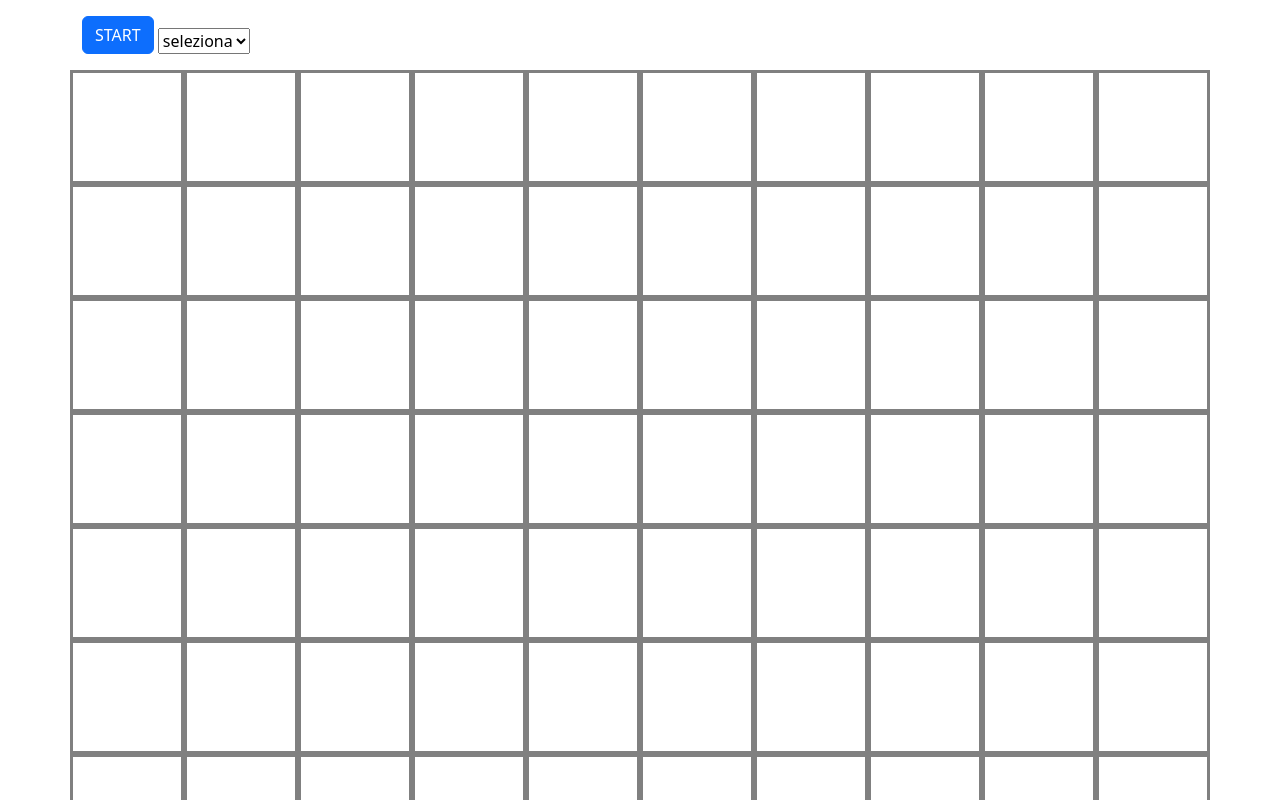
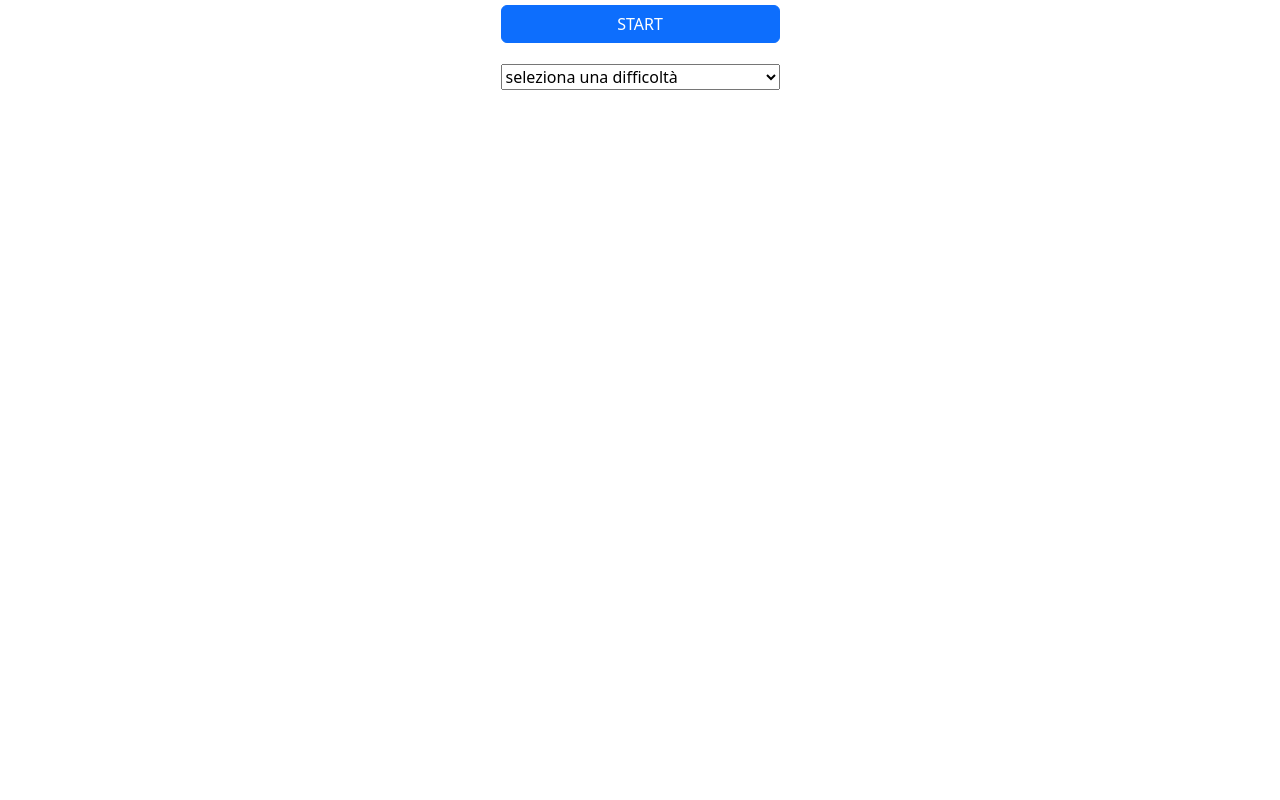
Before and after one commit to FrancescoPepi/js-campominato-grid, a plain HTML site: page index.html in a window 1280 px wide. Both pictures are taken after a click on the button "START". Shown: the top 800 px of the page. Drawn offline with nearby package versions, Linux system fonts and the light colour scheme.

Commit message:
fix style

```diff
--- a/JS/main.js
+++ b/JS/main.js
@@ -1,13 +1,12 @@
 // richiamo variabili
 const playButton = document.getElementById("play-game");
 const cellContainer = document.getElementById("cell-group");
+const difficulty = document.getElementById("difficulty");
 
 // button start
 playButton.addEventListener("click", function () {
-  const difficulty = document.getElementById("difficulty").value;
-  const cellsTotalDifficulty = difficultySelect(difficulty);
-  console.log(cellsTotalDifficulty + "prova");
-  gridGenerate(cellsTotalDifficulty, cellContainer);
+  let cellsTotal = parseInt(difficulty.value);
+  gridGenerate(cellsTotal, cellContainer);
 });
 
 /**
@@ -31,13 +30,7 @@ function cellCreation(cellsTotal, i) {
   const cell = document.createElement("li");
   cell.setAttribute("data-index", i);
   cell.classList.add("cell");
-  if (cellsTotal < 81) {
-    cell.classList.add("lg-7");
-  } else if (cellsTotal > 81) {
-    cell.classList.add("lg-10");
-  } else {
-    cell.classList.add("lg-9");
-  }
+  cell.classList.add("lg-" + cellsTotal);
   cell.addEventListener("click", function () {
     if (cell.innerText == "") {
       const index = parseInt(this.getAttribute("data-index"));
@@ -52,23 +45,3 @@ function cellCreation(cellsTotal, i) {
   //   cell.innerText = randomNumber;
   cellContainer.appendChild(cell);
 }
-
-/**
- * Funzione che seleziona la difficoltà
- * @param {int} difficulty parametro della difficoltà selezionata.
- * @returns  numero per la difficoltà
- */
-function difficultySelect(difficulty) {
-  let cellsTotal = 10 * 10;
-
-  if (difficulty == 2) {
-    cellsTotal = 9 * 9;
-    console.log(cellsTotal);
-    return cellsTotal;
-  } else if (difficulty == 3) {
-    cellsTotal = 7 * 7;
-    console.log(cellsTotal);
-    return cellsTotal;
-  }
-  return cellsTotal;
-}
--- a/css/style.css
+++ b/css/style.css
@@ -7,25 +7,37 @@
   align-items: center;
 }
 
-.lg-10 {
+.lg-100 {
   width: calc(100% / 10);
   aspect-ratio: 1/1;
 }
 
-.lg-9 {
+.lg-81 {
   width: calc(100% / 9);
   aspect-ratio: 1/1;
 }
 
-.lg-7 {
+.lg-49 {
   width: calc(100% / 7);
   aspect-ratio: 1/1;
 }
 
 #cell-group {
+  margin: 0 auto;
+  width: 600px;
+  aspect-ratio: 1/1;
   padding: 0;
+}
+#global-container {
+  display: flex;
+  flex-direction: column;
+  align-items: center;
 }
 
 .cell-active {
   background-color: lightblue;
 }
+
+#global-container > * {
+  margin: 5px;
+}
--- a/index.html
+++ b/index.html
@@ -28,13 +28,13 @@
     <title>Griglia Campo Minato</title>
   </head>
   <body>
-    <div class="container mt-3">
-      <button id="play-game" class="btn btn-primary mb-3">START</button>
-      <select id="difficulty">
-        <option value="">seleziona</option>
-        <option value="1">Facile</option>
-        <option value="2">Medio</option>
-        <option value="3">Difficile</option>
+    <div id="global-container" class="container">
+      <button id="play-game" class="btn btn-primary mb-3 col-3">START</button>
+      <select class="col-3" id="difficulty">
+        <option>seleziona una difficoltà</option>
+        <option value="100">Facile</option>
+        <option value="81">Medio</option>
+        <option value="49">Difficile</option>
       </select>
       <ul id="cell-group" class="row"></ul>
     </div>
```
